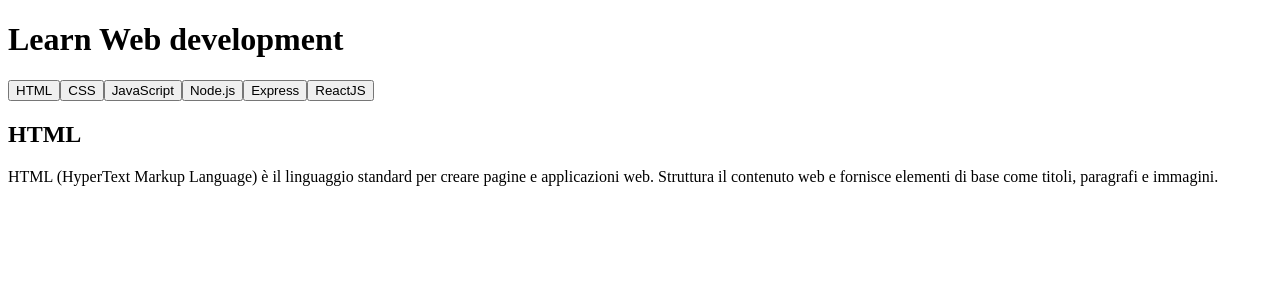
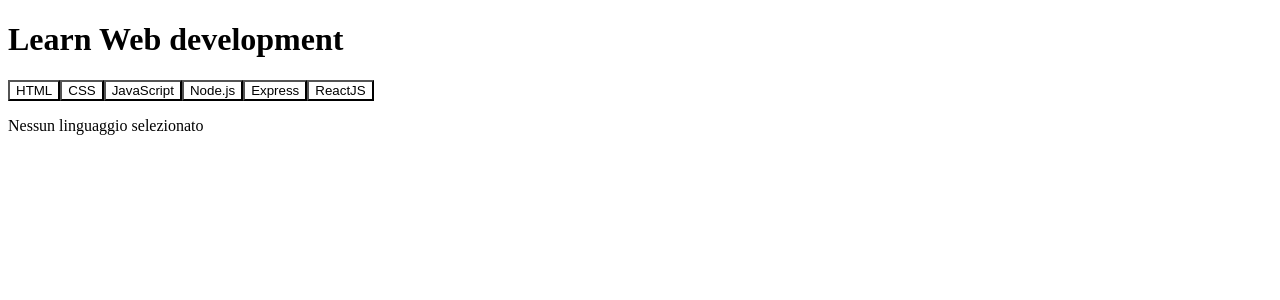
Before and after one commit to letangileri/react-use-state, a React (Vite) app: page / in a window 1280 px wide. Shown: the top 300 px of the page. Built offline with nearby package versions, Linux system fonts and the light colour scheme.

Commit message:
add bonus one and two

```diff
--- a/src/AppMain.jsx
+++ b/src/AppMain.jsx
@@ -3,7 +3,9 @@
 
 export default function AppMain(){
 
-    const [currentTextId, setCurrentTextId] = useState(1);
+    const [currentTextId, setCurrentTextId] = useState(0);
+    const [active, setActive] = useState(false);
+
 
     console.log(setCurrentTextId);
 
@@ -11,25 +13,28 @@
     const getObj = languages.find(language => {
         return currentTextId == language.id
     })
-    console.log(getObj.id);
+    // console.log(getObj.id);
 
     function handleClick(id){
         console.log("ciao", id);
+        console.log(currentTextId);
         // const currentlyClickedItem = e.target.getAttribute('data-id');
         // console.log(currentlyClickedItem);
         setCurrentTextId(id);
+        console.log(currentTextId);
+        setActive(!active);
 
     }
     return(
         <>
         <div className="buttons">
         {languages.map(singleLanguage => (
-            <button key = {singleLanguage.id} onClick={()=>handleClick(singleLanguage.id)}>{singleLanguage.title} </button>
+            <button key = {singleLanguage.id} onClick={()=>handleClick(singleLanguage.id)} style={{ backgroundColor: active && currentTextId == singleLanguage.id ? "yellow" : "white" }}>{singleLanguage.title} </button>
         ))}
         </div>
 
 
-       {
+       {currentTextId == 0 ? <p> Nessun linguaggio selezionato </p> :
         <div key={getObj.id}>
             <h2>{getObj.title}</h2>
             <p>{getObj.description}</p>
```
